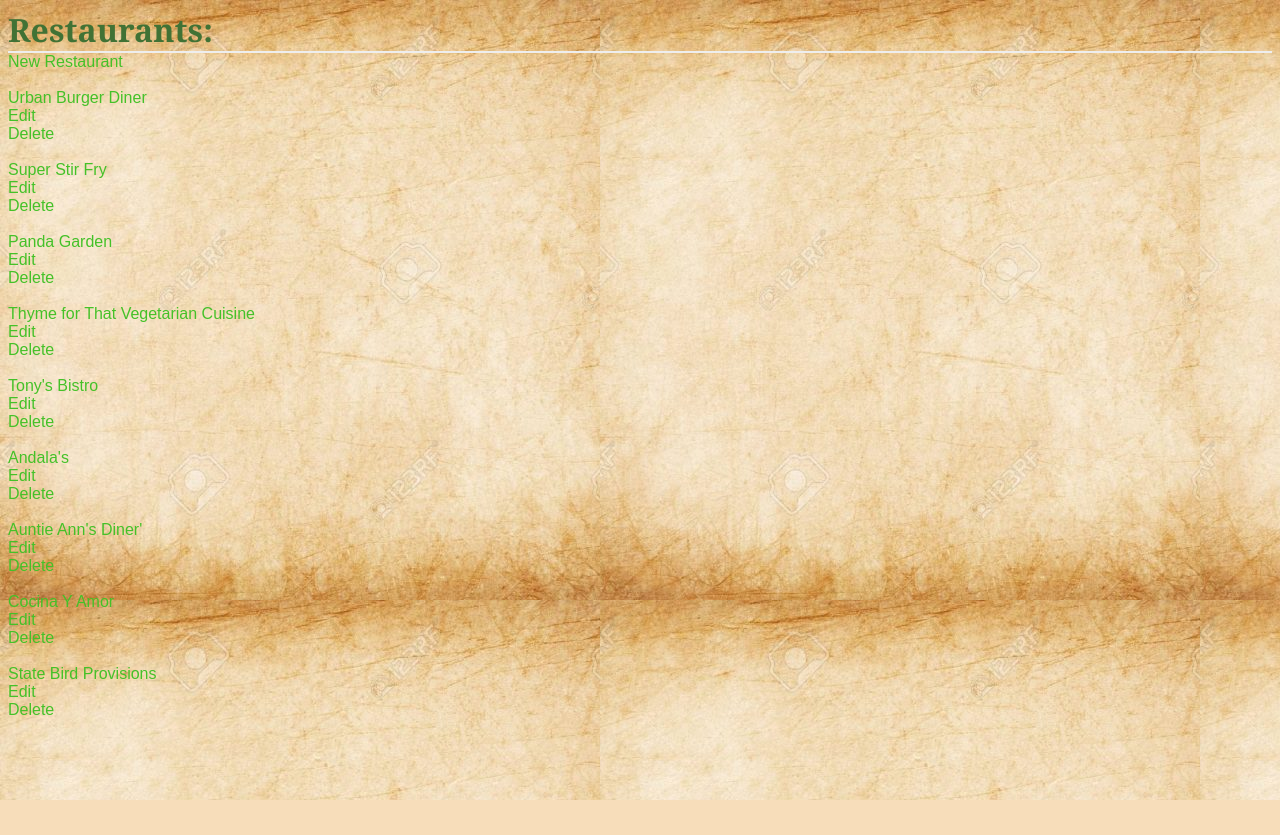
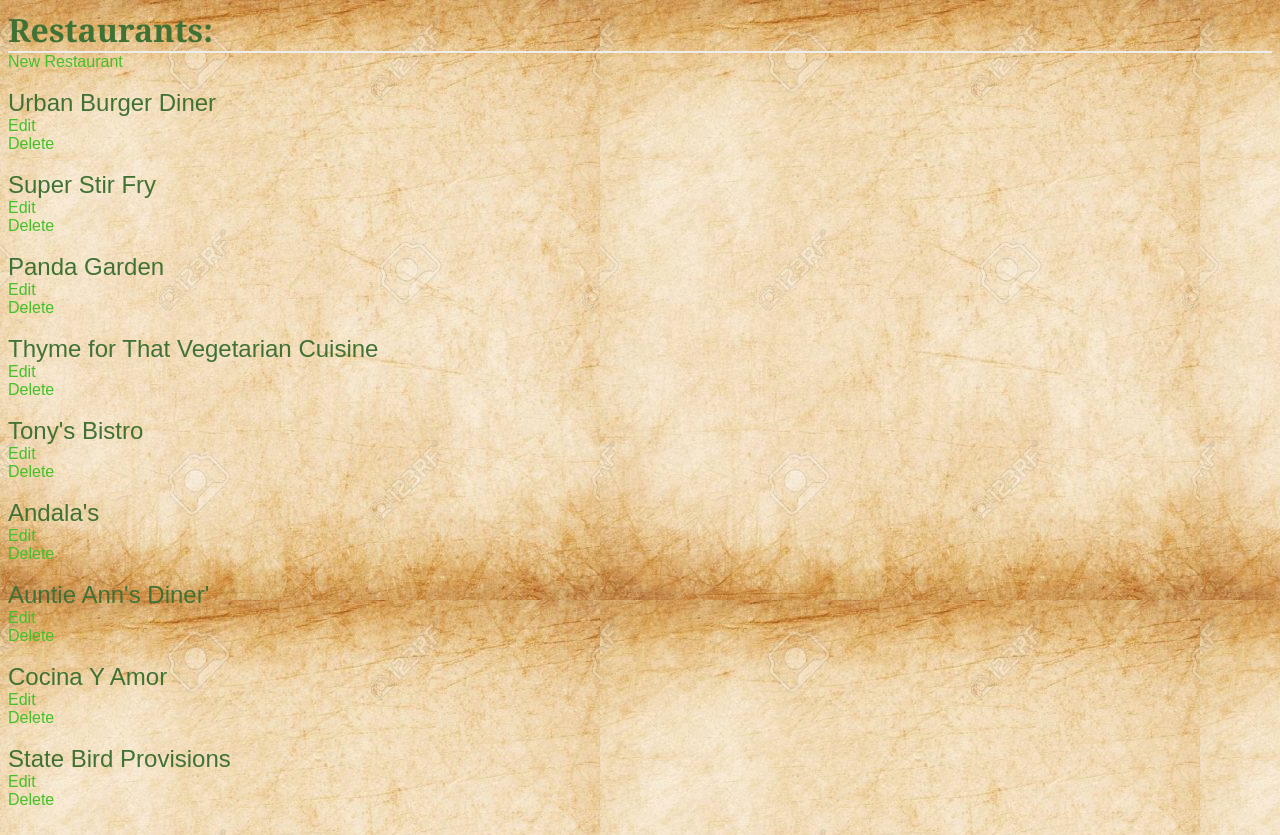
Before and after one commit to jwlunsford/udacity_projects, a Flask app: page /restaurants/ in a window 1280 px wide. Before the commit the page ends 800 px from the top, so only its background shows below. Run offline with Flask 2, Linux system fonts and the light colour scheme; data comes from the database, SQL or seed files in the repository.

Commit message:
fix: changed Restaurant name link.
After adding a link to the restaurant name, it was apparent that the restaruant name needs to be styled differently than other page links.  To fix this a class was added to the CSS stylesheet.

```diff
--- a/restaurant_menu/static/main.css
+++ b/restaurant_menu/static/main.css
@@ -5,6 +5,7 @@
 h2              { font-size: 1.2em; }
 p               { color: #CCCCCC;}
 a {text-decoration: none; color:#44c128; font-size: 1.0em;}
+a.menu {text-decoration: none; color:#417235; font-size: 1.5em;}
 .pane {position:absolute; left: 25%; border: 2px solid;
     border-radius: 25px; padding: 5px; margin: 5px; border-color: #999999; background-color: #333333; }
 .header         {left:50%; text-align: center;}
```
